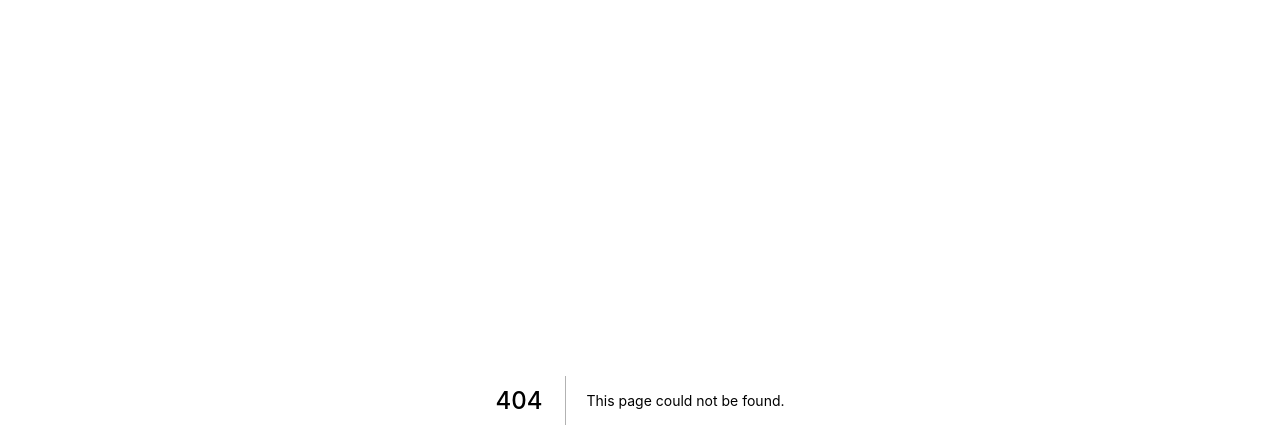
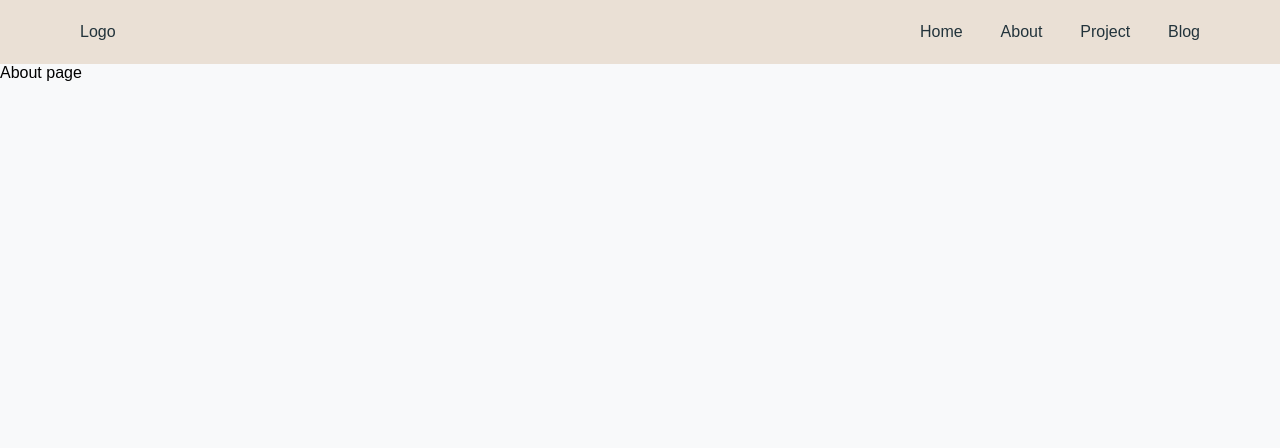
Before and after one commit to EthanChenYen-Peng/personal_site_next, a Next.js app: page /about in a window 1280 px wide. Before the commit this address had no page. Shown: the top 448 px of the page. Built offline with nearby package versions, Linux system fonts and the light colour scheme.

Commit message:
extracting out Layout component

```diff
--- /dev/null
+++ b/src/components/Layout/index.tsx
@@ -0,0 +1,12 @@
+import Header from "@/components/navigation/Header";
+import { GlobalStyle } from "./Layout.styled";
+function Layout({children}) {
+  return (
+    <>
+      <GlobalStyle />
+      <Header />
+      { children }
+    </>
+  );
+}
+export default Layout;
--- a/src/pages/_app.tsx
+++ b/src/pages/_app.tsx
@@ -1,8 +1,13 @@
 // import '@/styles/globals.css'
 import type { AppProps } from 'next/app'
+import Layout from '@/components/Layout'
 
 function MyApp({ Component, pageProps }: AppProps) {
-  return <Component {...pageProps} />
+  return (
+      <Layout>
+        <Component {...pageProps} />
+      </Layout>
+      )
 }
 
 export default MyApp
--- /dev/null
+++ b/src/pages/about/index.tsx
@@ -0,0 +1,7 @@
+function About() {
+  return(
+      <div>About page</div>
+      )
+}
+
+export default About
--- a/src/pages/index.tsx
+++ b/src/pages/index.tsx
@@ -1,12 +1,8 @@
 import type { NextPage } from "next";
-import Header from "@/components/navigation/Header";
-import { GlobalStyle } from './globals.styled'
 
 const Home: NextPage = () => {
   return (
     <>
-    <GlobalStyle/>
-      <Header />
       Hello
     </>
   );
```
Also changed, not shown: src/components/Layout/Layout.styled.ts (renamed from src/pages/globals.styled.ts).
